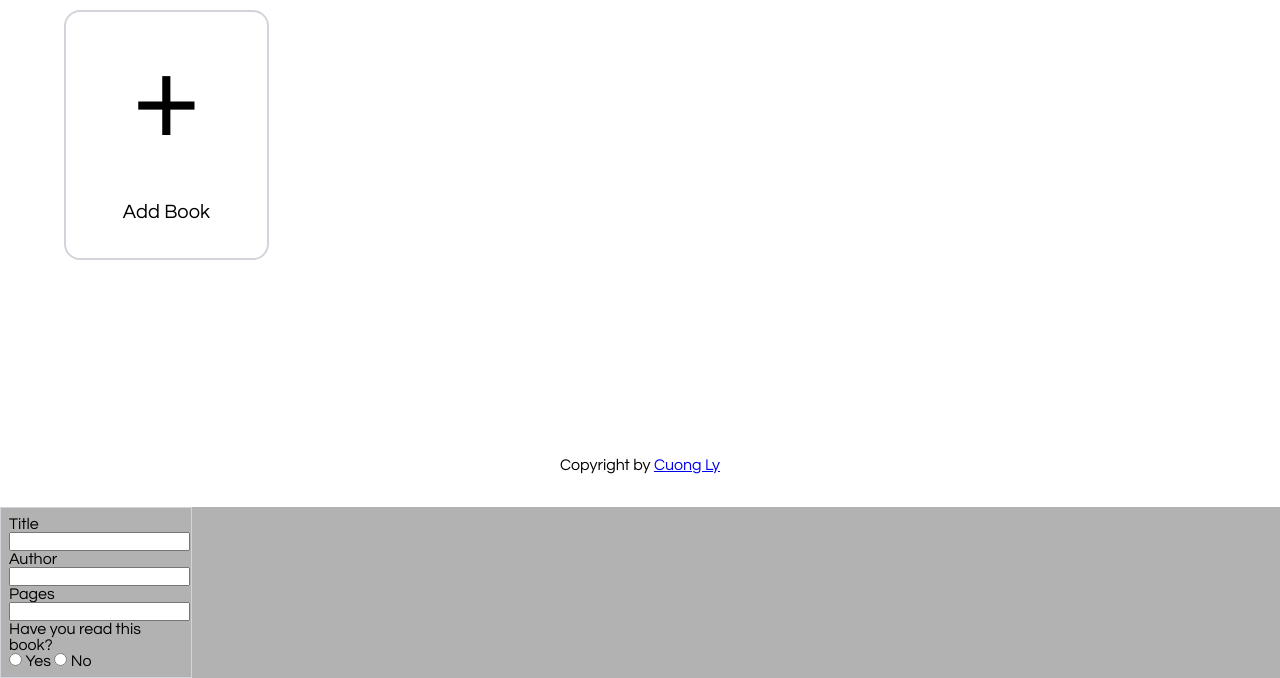
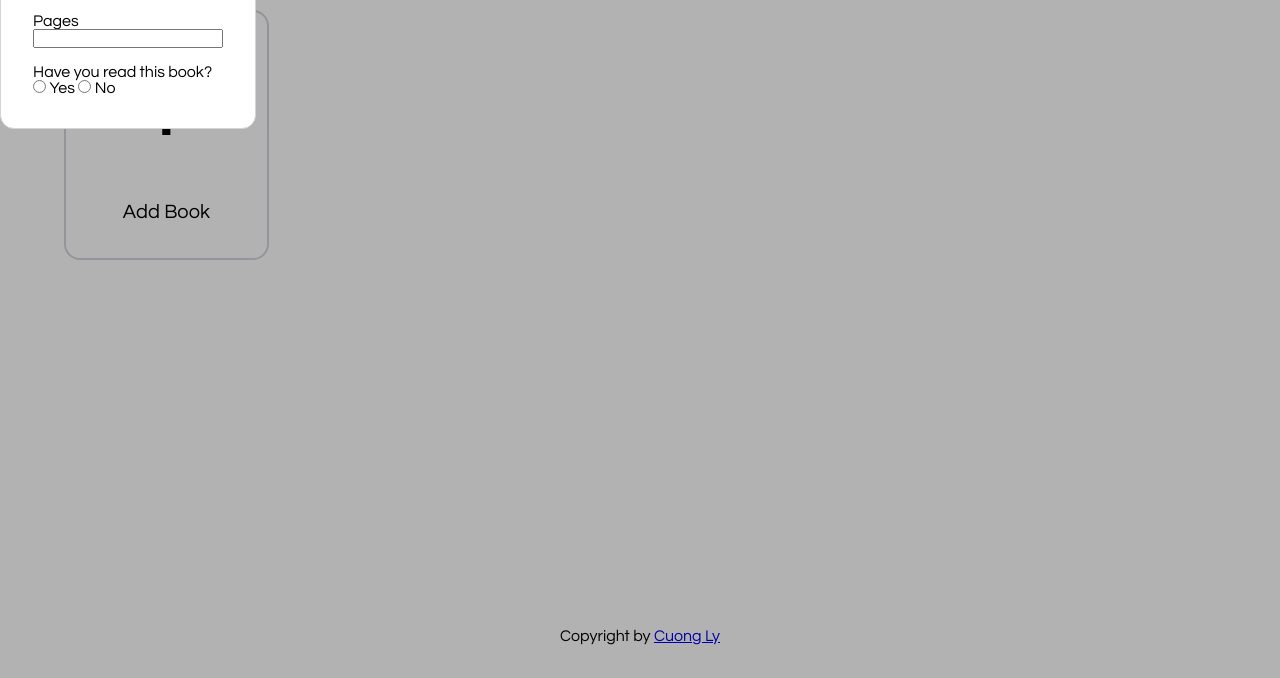
Before and after one commit to cuonglyy/library-js, a plain HTML site: page index.html in a window 1280 px wide. Shown: the part 122-800 px from the top of the page. Drawn offline with Linux system fonts and the light colour scheme.

Commit message:
Added styling to modal form

```diff
--- a/style.css
+++ b/style.css
@@ -12,7 +12,12 @@
   --large-margin: 24px;
   --xlarge-margin: 32px;
 
+  /* Gap */
+  --small-gap: 16px;
+  --big-gap: 32px;
+
   --button-border-rad: 16px;
+  --card-border-rad: 14px;
   --navbar-background-color: #38bdf8;
   --addcard-background-color: #e0f2fe;
   --card-border-color: #d1d5db;
@@ -63,10 +68,11 @@ main {
   grid-template-columns: repeat(auto-fill, minmax(175px, 1fr));
   grid-template-rows: 250px;
   grid-auto-rows: 250px;
-  gap: 32px;
+  gap: var(--big-gap);
 }
 
 .add-book-modal {
+  position: fixed;
   z-index: 1;
   width: 100%;
   height: 100%;
@@ -79,11 +85,21 @@ main {
 
 .book-form-modal {
   display: flex;
+  gap: var(--small-gap);
   flex-direction: column;
-  width: 15%;
+  width: 20%;
   height: auto;
-  padding: var(--small-padding);
+  padding: var(--xlarge-padding);
   border: 1px solid var(--card-border-color);
+  background-color: white;
+  border-radius: var(--card-border-rad);
+}
+
+.title,
+.author,
+.pages {
+  display: flex;
+  flex-direction: column;
 }
 
 #addBookCard {
```
